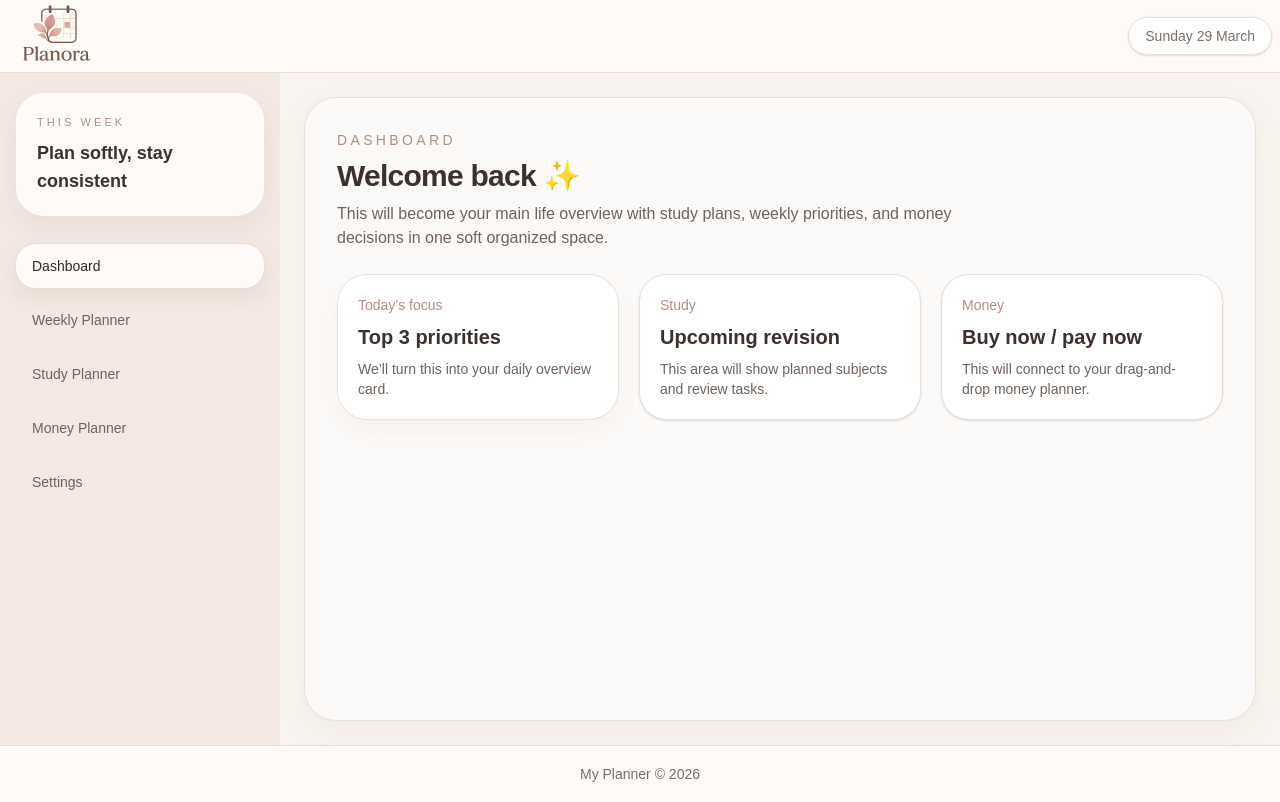
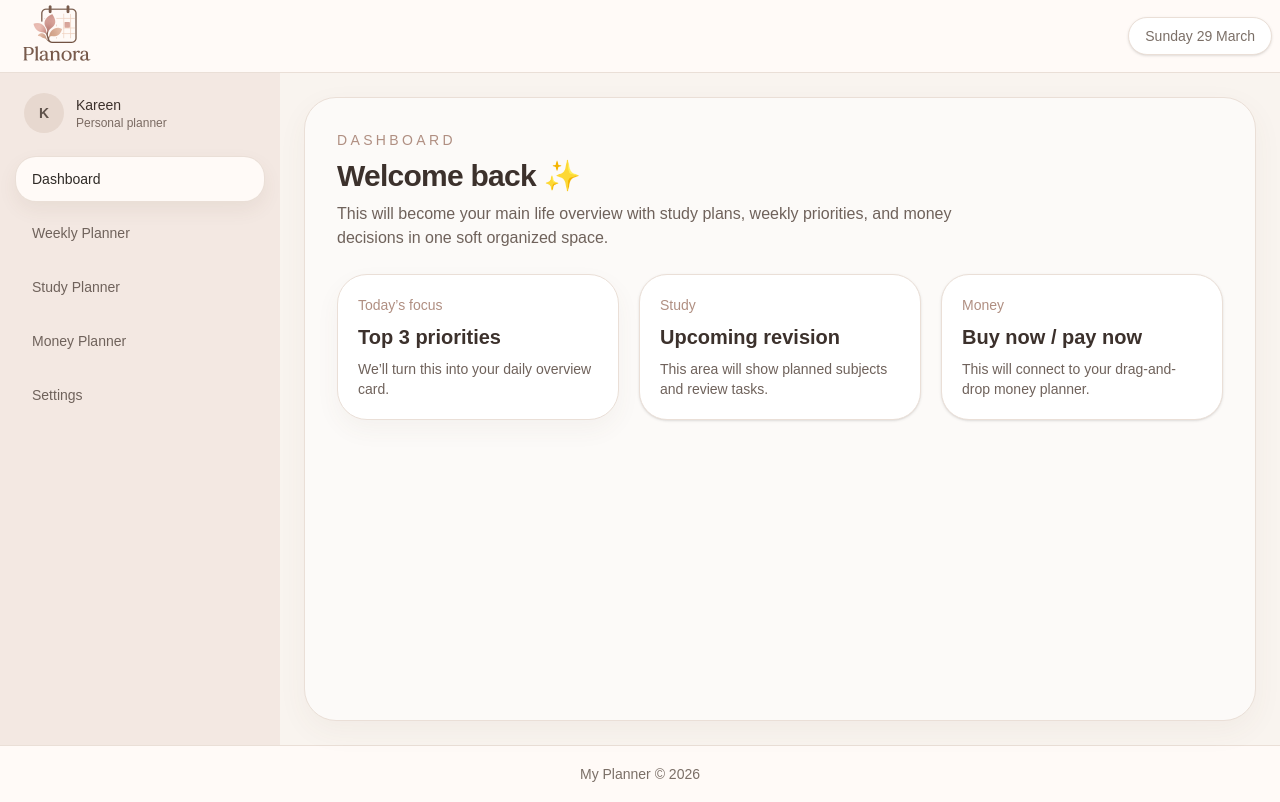
Before and after one commit to Karen7-salih/MyPlanner, a React (Vite) app in the folder frontend/: page / in a window 1280 px wide. Built offline with nearby package versions, Linux system fonts and the light colour scheme.

Commit message:
new side bar style amd logic

```diff
--- a/frontend/src/components/LayoutArea/Sidebar/Sidebar.tsx
+++ b/frontend/src/components/LayoutArea/Sidebar/Sidebar.tsx
@@ -9,15 +9,33 @@ const navItems = [
 ];
 
 function Sidebar() {
+  const userName = 'Kareen';
+  const userRole = 'Personal planner';
+  const userImage = '';
+
   return (
     <aside className="hidden w-[280px] shrink-0 bg-[#f3e8e2] px-4 py-5 md:block">
-            <div className="mb-7 rounded-[28px] border border-white/50 bg-[#fffaf7] p-5 shadow-[0_10px_25px_rgba(97,72,57,0.06)]">
-                <p className="mb-2 text-[11px] uppercase tracking-[0.28em] text-[#b08f82]">
-                    This week
+      <div className="mb-6 flex items-center gap-3 px-2">
+  {userImage ? (
+    <img
+      src={userImage}
+      alt={userName}
+      className="h-10 w-10 rounded-full object-cover"
+    />
+  ) : (
+    <div className="flex h-10 w-10 items-center justify-center rounded-full bg-[#e7d8cf] text-sm font-semibold text-[#5f524b]">
+      {userName.charAt(0)}
+    </div>
+  )}
+
+  <div className="min-w-0">
+    <p className="truncate text-sm font-medium text-[#3c312c]">
+      {userName}
     </p>
-                <h2 className="text-lg font-semibold leading-7 text-[#3c312c]">
-                    Plan softly, stay consistent
-                </h2>
+    <p className="text-xs text-[#7a6a62]">
+      {userRole}
+    </p>
+  </div>
 </div>
 
       <nav className="flex flex-col gap-2.5">
@@ -27,7 +45,8 @@ function Sidebar() {
             to={item.to}
             end={item.to === '/'}
             className={({ isActive }) =>
-                            `rounded-[20px] px-4 py-3 text-sm font-medium transition-all duration-200 ${isActive
+              `rounded-[20px] px-4 py-3 text-sm font-medium transition-all duration-200 ${
+                isActive
                   ? 'bg-[#fffaf7] text-[#2f2a26] shadow-[0_8px_20px_rgba(97,72,57,0.08)] ring-1 ring-[#eadfd7]'
                   : 'text-[#6f625b] hover:bg-white/70 hover:text-[#2f2a26]'
               }`
```
Lines whose indentation alone changed are shown as unchanged.
